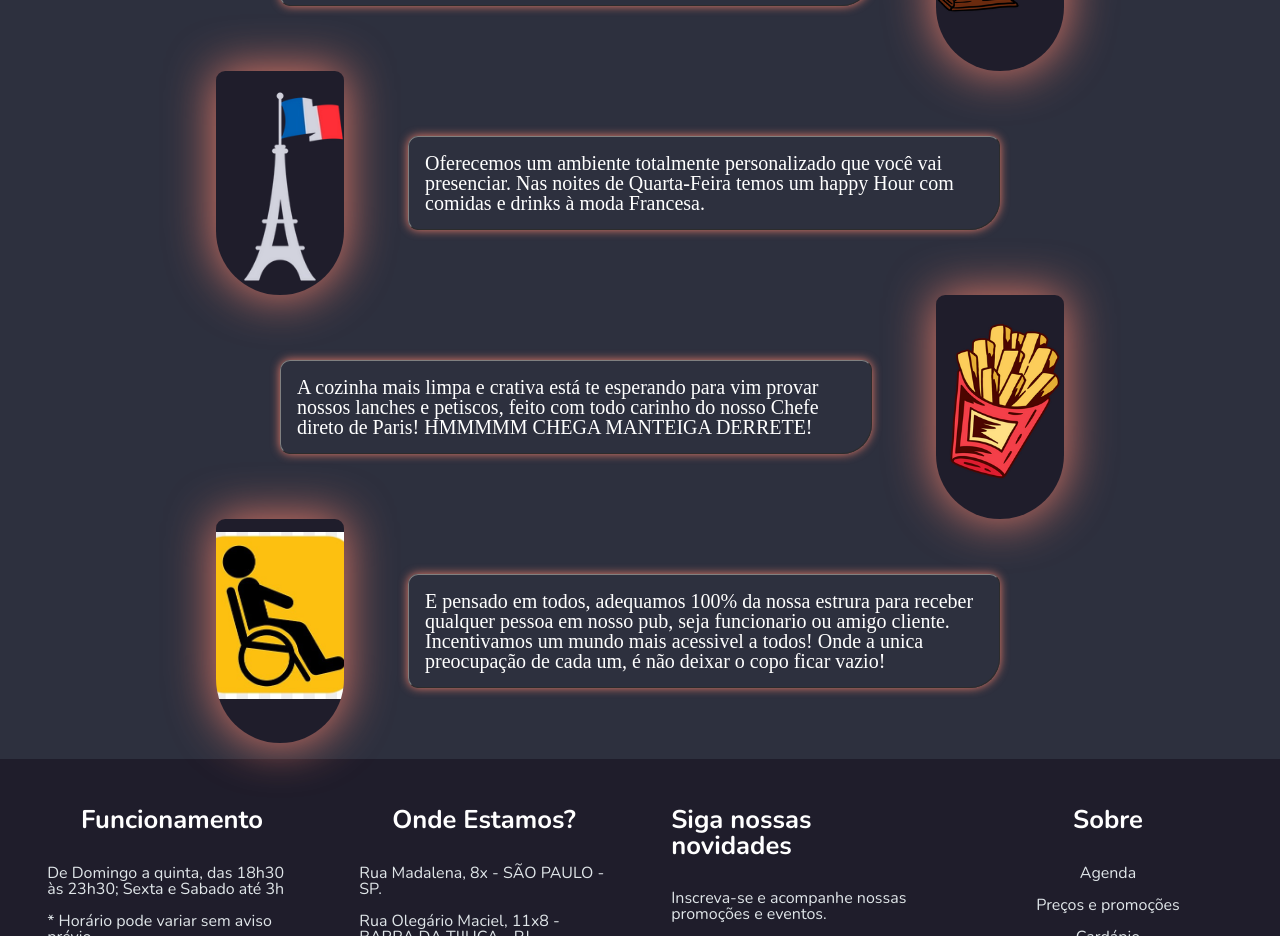
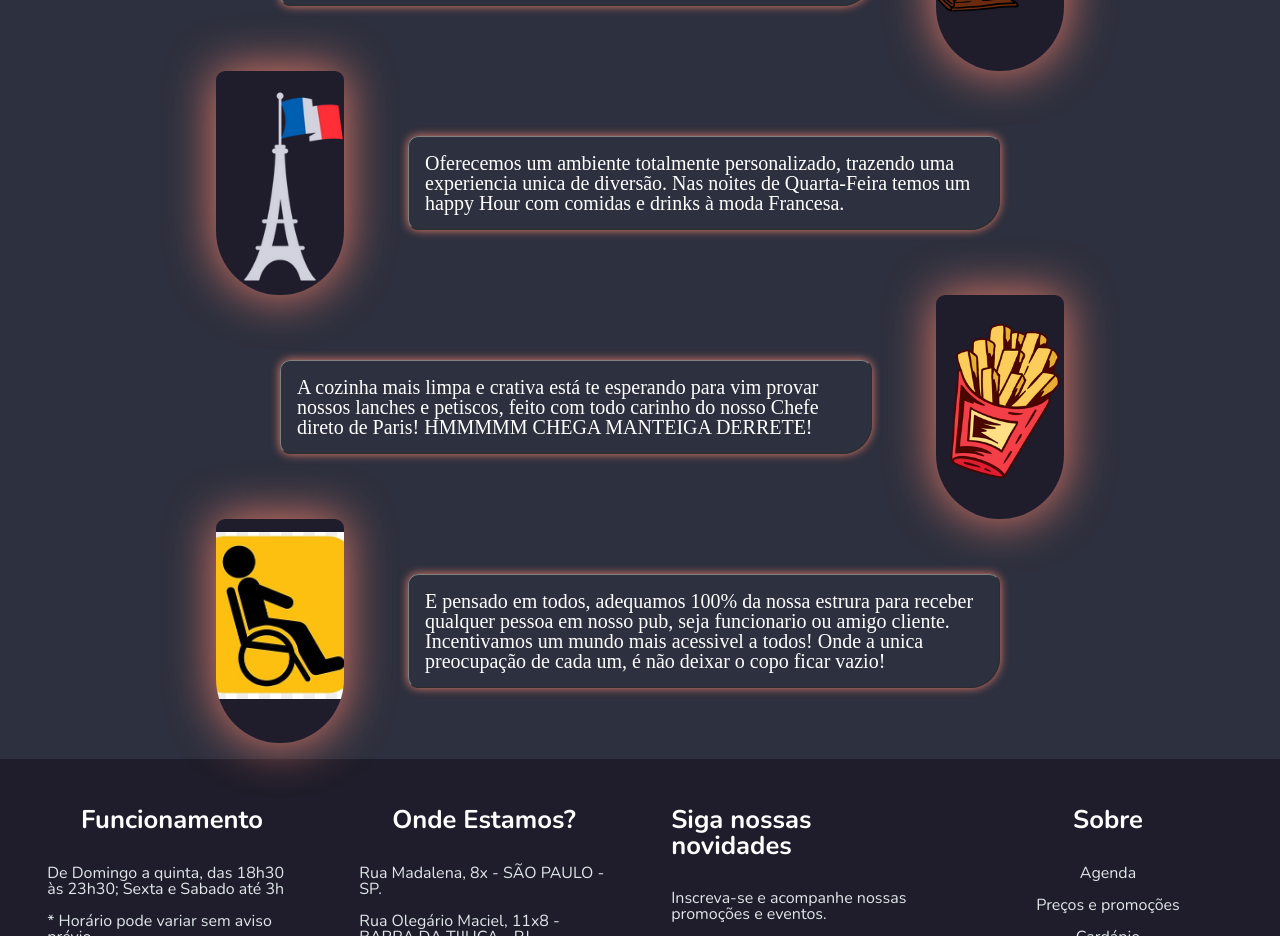
Before and after one commit to MarcilaneSouza/PubDoFrances, a React (Vite) app: page / in a window 1280 px wide. Shown: the part 1120-2056 px from the top of the page. Built offline with nearby package versions, Linux system fonts and the light colour scheme.

Commit message:
mudando conteudo do paragrafo

```diff
--- a/src/pages/Home/Franca.jsx
+++ b/src/pages/Home/Franca.jsx
@@ -8,9 +8,9 @@ const Franca = () => {
         <S.Frances />
         <S.DivText>
           <S.P>
-            Oferecemos um ambiente totalmente personalizado que
-            você vai presenciar. Nas noites de Quarta-Feira temos um happy Hour
-            com comidas e drinks à moda Francesa.
+            Oferecemos um ambiente totalmente personalizado, trazendo uma
+            experiencia unica de diversão. Nas noites de Quarta-Feira temos um
+            happy Hour com comidas e drinks à moda Francesa.
           </S.P>
         </S.DivText>
       </S.DivOne>
```
